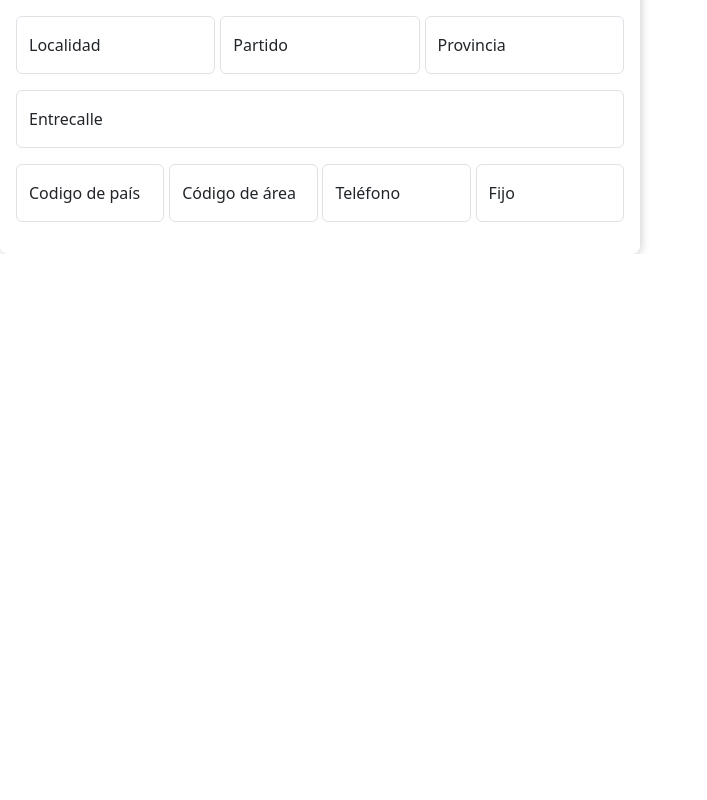
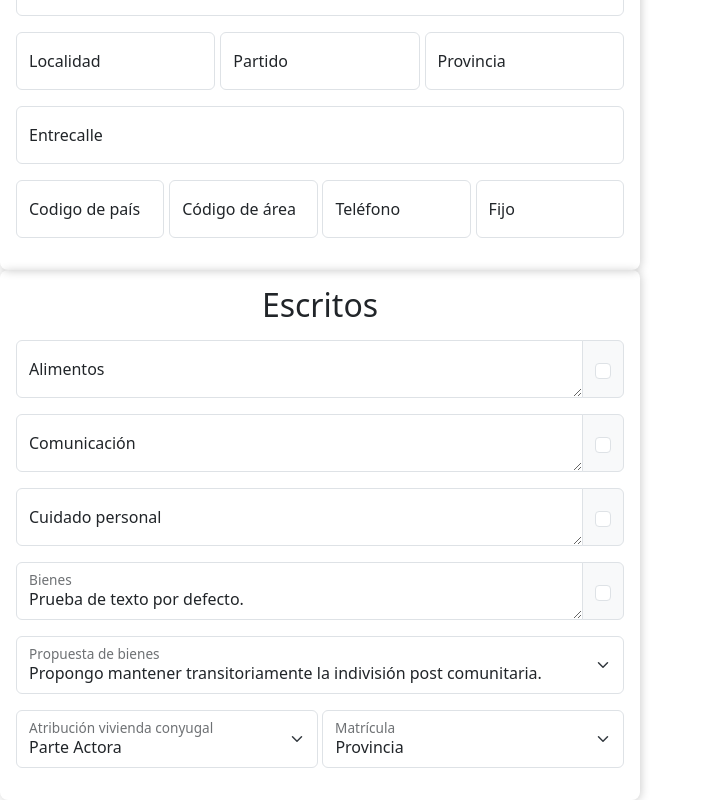
Before and after one commit to SirNando/webdev-tdv-accessonline, a React (Vite) app in the folder react/: page / in a window 1280 px wide. Shown: the part 791-1591 px from the top of the page, without its empty margins (0-707 px from the left). Before the commit the page ends 1045 px from the top, so only its background shows below. Built offline with nearby package versions, Linux system fonts and the light colour scheme.

Commit message:
Added TextArea element and Escritos section

```diff
--- a/react/src/views/Form.jsx
+++ b/react/src/views/Form.jsx
@@ -1,11 +1,13 @@
 import ParteActora from "./includes/ParteActora";
 import ParteDemandada from "./includes/ParteDemandada";
+import Escritos from "./includes/Escritos";
 
 const Form = () => {
   return (
     <>
       <ParteActora></ParteActora>
       <ParteDemandada></ParteDemandada>
+      <Escritos></Escritos>
     </>
   );
 };
--- a/react/src/views/UI/Input.jsx
+++ b/react/src/views/UI/Input.jsx
@@ -11,7 +11,6 @@ const Input = (props) => {
   if (props.type) type = props.type;
 
   return (
-    <>
     <FloatingLabel
       style={inputStyles}
       controlId="floatingInput"
@@ -20,7 +19,6 @@ const Input = (props) => {
     >
       <Form.Control type={type} placeholder="" />
     </FloatingLabel>
-    </>
   );
 };
 
--- a/react/src/views/UI/Select.jsx
+++ b/react/src/views/UI/Select.jsx
@@ -27,6 +27,7 @@ const Select = (props) => {
         style={selectStyles}
         controlId="floatingSelect"
         label={label}
+        className="mb-3"
       >
         <Form.Select aria-label="Floating label select example">
           <SelectOptions options={options}></SelectOptions>
--- a/react/src/views/UI/TextArea.jsx
+++ b/react/src/views/UI/TextArea.jsx
@@ -0,0 +1,20 @@
+import { InputGroup } from "react-bootstrap";
+import FloatingLabel from "react-bootstrap/FloatingLabel";
+import Form from "react-bootstrap/Form";
+
+function TextArea(props) {
+  const label = props.label;
+  let defaultText = "";
+  if (props.defaultText) defaultText = props.defaultText;
+
+  return (
+    <InputGroup className="mb-3">
+      <FloatingLabel controlId="floatingTextarea" label={label}>
+        <Form.Control as="textarea" placeholder="" defaultValue={defaultText} />
+      </FloatingLabel>
+      <InputGroup.Checkbox></InputGroup.Checkbox>
+    </InputGroup>
+  );
+}
+
+export default TextArea;
--- a/react/src/views/includes/Escritos.jsx
+++ b/react/src/views/includes/Escritos.jsx
@@ -0,0 +1,61 @@
+import SectionGroup from "../UI/SectionGroup";
+import Section from "../UI/Section";
+import TextArea from "../UI/TextArea";
+import Select from "../UI/Select";
+
+const Escritos = () => {
+  const propuestaBienesOptions = [
+    {
+      label:
+        "Propongo mantener transitoriamente la indivisión post comunitaria.",
+      value: 1,
+    },
+    { label: "Propongo la venta y división en partes iguales.", value: 2 },
+  ];
+
+  const atribucionViviendaOptions = [
+    { label: "Parte Actora", value: "actor" },
+    { label: "Parte Demandada", value: "demandado" },
+    { label: "No contesta", value: "nc" },
+  ];
+
+  const matriculaOptions = [
+    { label: "Provincia", value: "provincia" },
+    { label: "CABA", value: "caba" },
+  ];
+
+  return (
+    <Section title="Escritos">
+      <SectionGroup>
+        <TextArea label="Alimentos"></TextArea>
+      </SectionGroup>
+      <SectionGroup>
+        <TextArea label="Comunicación"></TextArea>
+      </SectionGroup>
+      <SectionGroup>
+        <TextArea label="Cuidado personal"></TextArea>
+      </SectionGroup>
+      <SectionGroup>
+        <TextArea
+          label="Bienes"
+          defaultText="Prueba de texto por defecto."
+        ></TextArea>
+      </SectionGroup>
+      <SectionGroup>
+        <Select
+          label="Propuesta de bienes"
+          options={propuestaBienesOptions}
+        ></Select>
+      </SectionGroup>
+      <SectionGroup>
+        <Select
+          label="Atribución vivienda conyugal"
+          options={atribucionViviendaOptions}
+        ></Select>
+        <Select label="Matrícula" options={matriculaOptions}></Select>
+      </SectionGroup>
+    </Section>
+  );
+};
+
+export default Escritos;
--- a/react/src/views/includes/ParteDemandada.jsx
+++ b/react/src/views/includes/ParteDemandada.jsx
@@ -1,5 +1,4 @@
 import Input from "../UI/Input";
-import Select from "../UI/Select";
 import Section from "../UI/Section";
 import SectionGroup from "../UI/SectionGroup";
 
```
Lines whose indentation alone changed are shown as unchanged.
